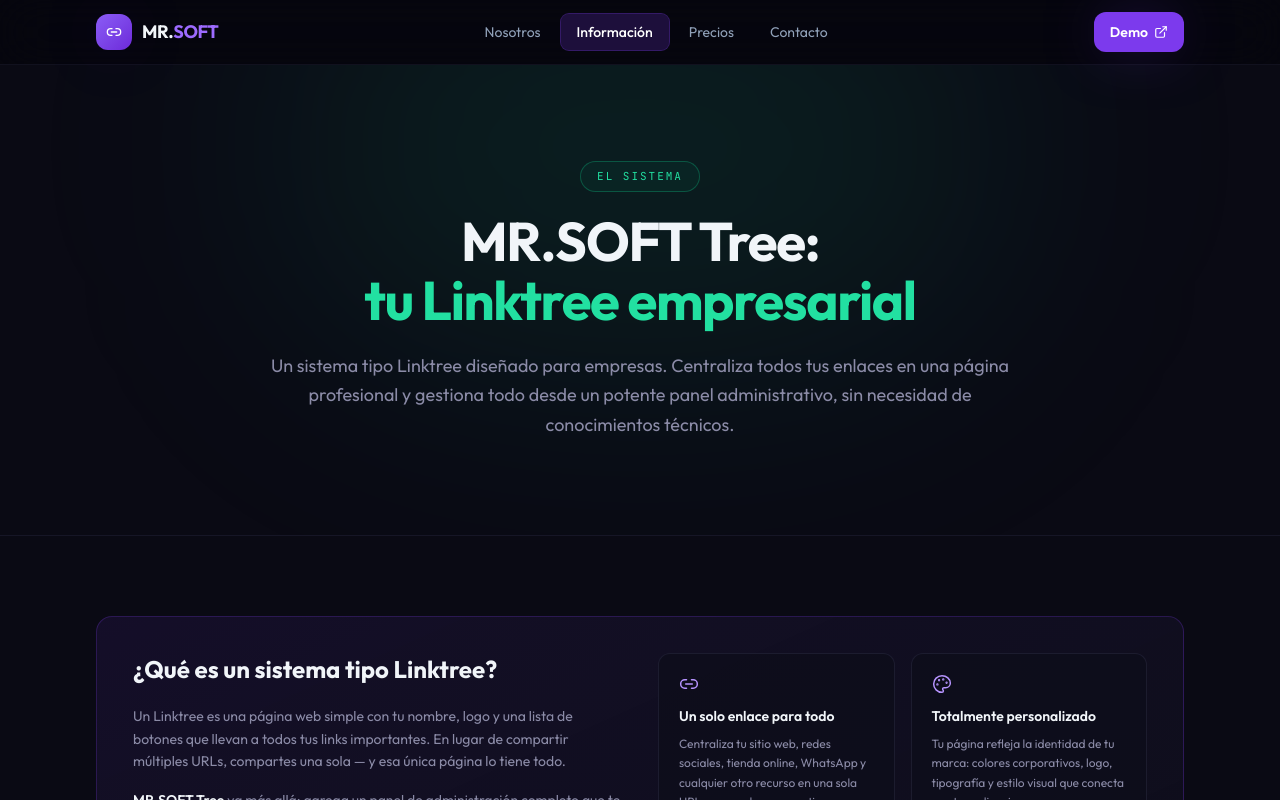
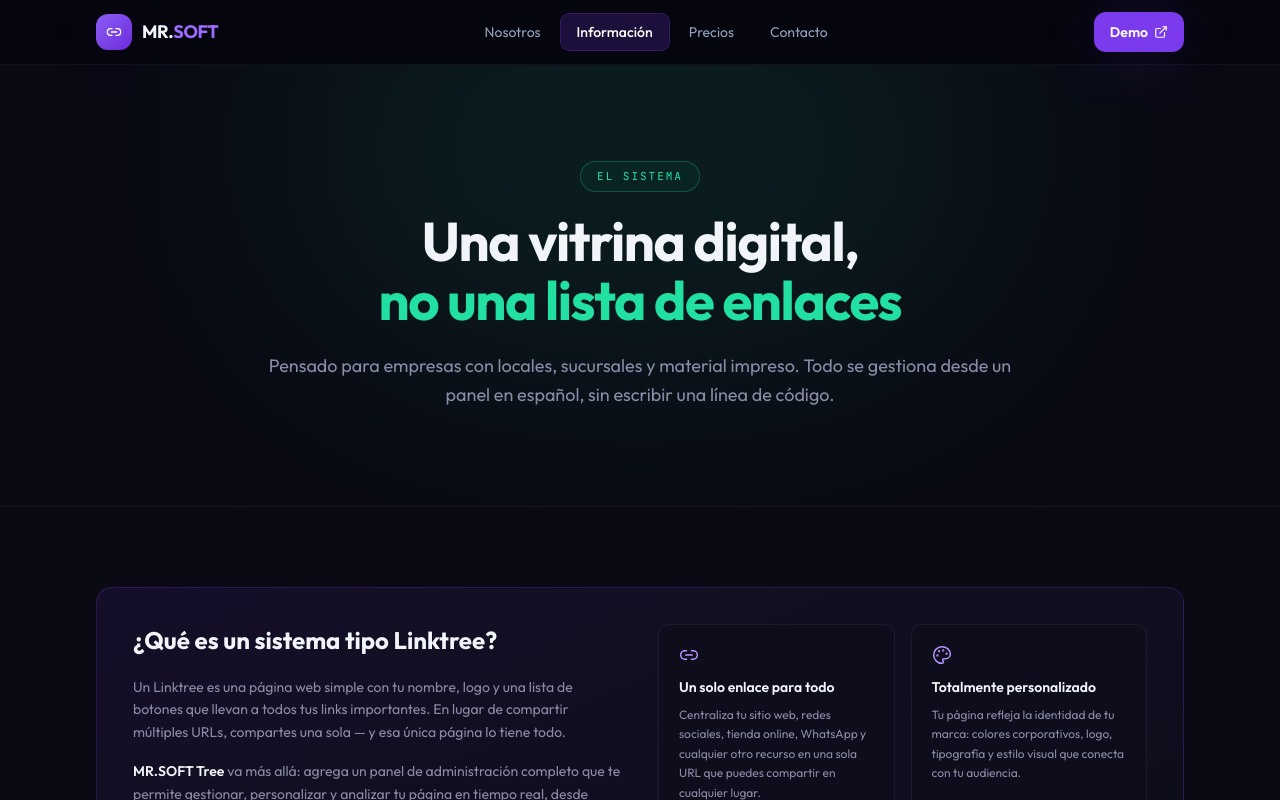
Before and after one commit to jesusdavidsalazarflores936-byte/web-linktree, a Next.js app: page /informacion in a window 1280 px wide. Shown: the top 800 px of the page. Built offline with nearby package versions, Linux system fonts and the light colour scheme; no server answers.

Commit message:
content(info): reescribir la cabecera

```diff
--- a/src/features/info/content/hero.content.ts
+++ b/src/features/info/content/hero.content.ts
@@ -1,8 +1,8 @@
 export const infoHeroContent = {
   eyebrow: 'El sistema',
   tone: 'mint',
-  title: 'MR.SOFT Tree:',
-  accent: 'tu Linktree empresarial',
+  title: 'Una vitrina digital,',
+  accent: 'no una lista de enlaces',
   description:
-    'Un sistema tipo Linktree diseñado para empresas. Centraliza todos tus enlaces en una página profesional y gestiona todo desde un potente panel administrativo, sin necesidad de conocimientos técnicos.',
+    'Pensado para empresas con locales, sucursales y material impreso. Todo se gestiona desde un panel en español, sin escribir una línea de código.',
 } as const
```
